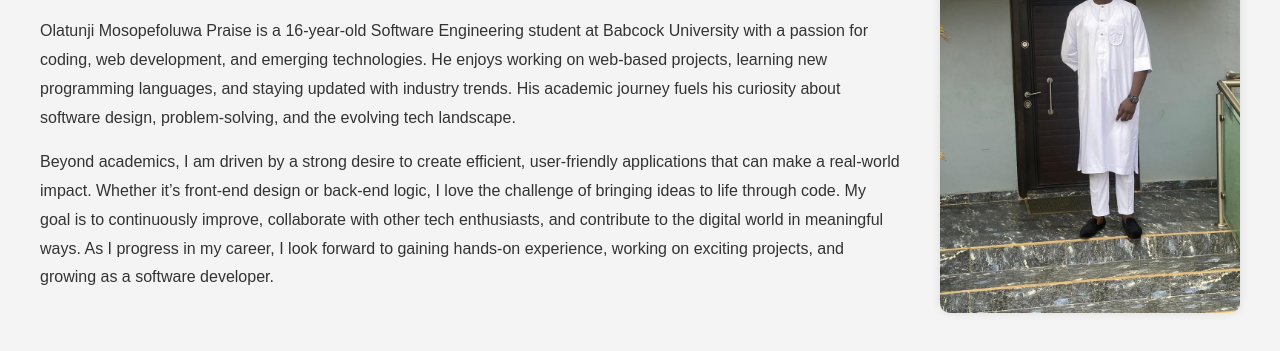
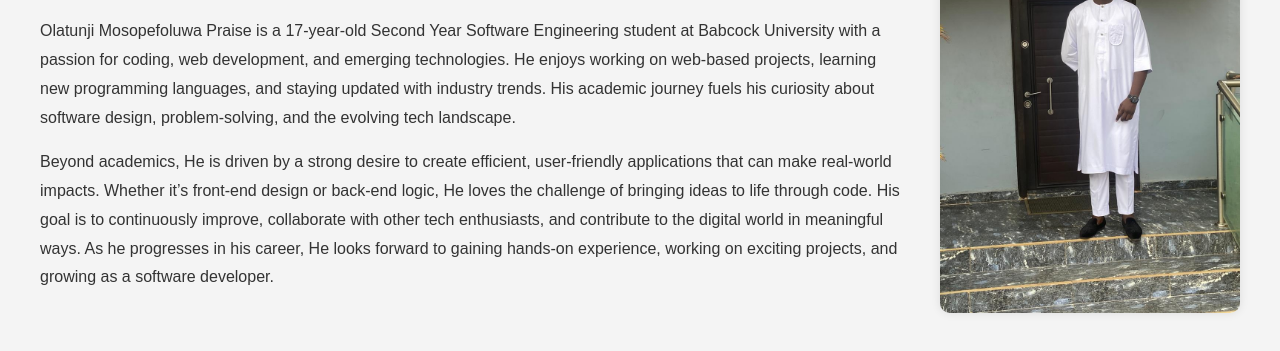
Before and after one commit to Mosope11/Portfolio., a plain HTML site: page about.html in a window 1280 px wide. Shown: the part 205-556 px from the top of the page. Drawn offline with Linux system fonts and the light colour scheme.

Commit message:
Revise personal details in about.html
Updated age and academic year in the about section.

```diff
--- a/about.html
+++ b/about.html
@@ -23,12 +23,12 @@
     <div class="about-container">
         <div class="about-text">
             <h1>About Me</h1>
-            <p>Olatunji Mosopefoluwa Praise is a 16-year-old Software Engineering student at Babcock University with a passion for coding, web development, and emerging technologies. He enjoys working on web-based projects, learning new programming languages, and staying updated with industry trends. His academic journey fuels his curiosity about software design, problem-solving, and the evolving tech landscape.</p>
-            <p>Beyond academics, I am driven by a strong desire to create efficient, user-friendly applications
-                that can make a real-world impact. Whether it’s front-end design or back-end logic, I love the
-                challenge of bringing ideas to life through code. My goal is to continuously improve, collaborate
-                with other tech enthusiasts, and contribute to the digital world in meaningful ways. As I progress
-                in my career, I look forward to gaining hands-on experience, working on exciting projects, and
+            <p>Olatunji Mosopefoluwa Praise is a 17-year-old Second Year Software Engineering student at Babcock University with a passion for coding, web development, and emerging technologies. He enjoys working on web-based projects, learning new programming languages, and staying updated with industry trends. His academic journey fuels his curiosity about software design, problem-solving, and the evolving tech landscape.</p>
+            <p>Beyond academics, He is driven by a strong desire to create efficient, user-friendly applications
+                that can make real-world impacts. Whether it’s front-end design or back-end logic, He loves the
+                challenge of bringing ideas to life through code. His goal is to continuously improve, collaborate
+                with other tech enthusiasts, and contribute to the digital world in meaningful ways. As he progresses
+                in his career, He looks forward to gaining hands-on experience, working on exciting projects, and
                 growing as a software developer.
                 </p>
         </div>
@@ -37,4 +37,5 @@
         </div>
     </div>
 </body>
+
 </html>
```
